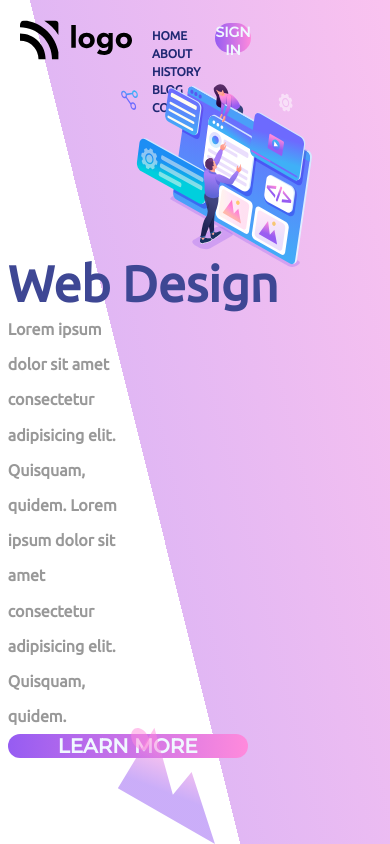
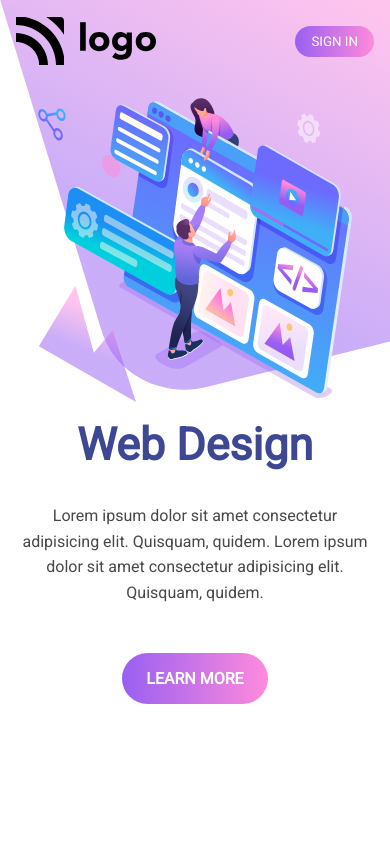
Before and after one commit to RohanKaushik6789/html_css_project8, a website: page index.html in a window 390 px wide. Drawn offline with Linux system fonts and the light colour scheme; a web font is replaced by a local one.

Commit message:
responsiveness

```diff
--- a/css/index.css
+++ b/css/index.css
@@ -1,131 +1,117 @@
-@import url('https://fonts.googleapis.com/css2?family=Ubuntu&display=swap');
-@import url('https://fonts.googleapis.com/css2?family=Sniglet&display=swap');
-@import url('https://fonts.googleapis.com/css2?family=Montserrat:wght@500&display=swap');
-
-*{
-    margin: 0px;
-    padding: 0px;
-    box-sizing: border-box;
-
+* {
+  margin: 0;
+  padding: 0;
+  font-family: "Roboto", Arial, Helvetica, sans-serif;
 }
 
-body{
-    background: linear-gradient(76deg, rgb(255, 255,255) 40%, rgb(225, 183, 244) 40%,rgb(254,196,238) 110%);
-    background-repeat: no-repeat;
-    height: 100vh;
-
-}
-.nav-item{
-    display: inline;
-    margin: 20px;
-    color: rgb(31,40,115);
-    font-size: 16px;
-
-}
-nav{
-    display: flex;
-    justify-content: space-between;
-    padding: 10px;
-
-}
-.nav-items{
-    flex-basis: 40%;
-    margin-top: 15px;
-    font-family: ubuntu;
-
+body {
+  background-repeat: no-repeat;
+  background-position: right top;
+  background-size: contain;
 }
 
-.signin-btn{
-    margin-right: 130px;
-    margin-top: 13px;
-    height: 30px;
-    width: 100px;
-    font-family: montserrat;
-    font-weight: bold;
-    font-size: 14px;
-    color: aliceblue;
-    background:linear-gradient( to right, rgb(150,92,242),rgb(255,138,220) );
-    border: none;
-    border-radius: 15px;
+nav {
+  display: flex;
+  justify-content: space-between;
+  align-items: center;
+  padding: 3rem 9rem;
 }
 
-[alt="logo"]{
-    height: 40px;
-    margin: 10px;
-    border-radius: 5px;
-
+.nav-items {
+  display: flex;
+  gap: 3rem;
+  font-size: 1.2rem;
+  color: #3e4794;
 }
 
-[alt="intro-img"]{
-     position: absolute;
-     width: 49%;
-     height: auto;
-     top: 10%;
-     right: 20%;
+button {
+  background: linear-gradient(to right, #9960f2, #ff8adc);
+  padding: 0.5rem 1rem;
+  border: none;
+  color: #fff;
+  border-radius: 10rem;
 }
 
-.vector-dot{
-    position: absolute;
-    bottom: 11%;
-    left: 33.5%;
-}
-.vector-img
-{
-    position: absolute;
-    bottom: 0px;
-    left: 30%;
+.intro-section {
+  display: flex;
 }
 
-.left-section h1{
-    font-size: 80px;
-    font-family: ubuntu;
-    margin-left: 2%;
-    color: rgb(62,71,148);
-
-}
-.left-section h4{
-   width: 30%;
-   font-family: ubuntu;
-   margin-left: 2%;
-   line-height: 2.2;
-   opacity: 40%;
+.left-section {
+  margin: 6rem 9rem;
 }
 
-.left-section button{
-    width: 240px;
-    height: 12%;
-    font-size: 20px;
-    font-family: montserrat;
-    font-weight: bold;
-    color: aliceblue;
-    background:linear-gradient( to right, rgb(150,92,242),rgb(255,138,220) );
-    border: none;
-    border-radius: 25px;
-    margin-left: 2%;
+.left-section h1 {
+  font-size: 6rem;
+  color: #3e4794;
+  margin-bottom: 2rem;
+}
+.left-section h4 {
+  font-weight: 400;
+  color: #484848;
+  margin-bottom: 3rem;
+  width: 400px;
+  line-height: 1.6;
+}
+.learn-more-btn {
+  font-size: 1.5rem;
+  padding: 1rem 1.5rem;
+  font-weight: 600;
 }
 
-.left-section{
-    height: 400px;
-    display: flex;
-    flex-direction: column;
-    justify-content: center;
-    justify-content: space-around;
-    margin-top: 130px;
+.imgs-div {
+  position: relative;
 }
 
+.intro-img {
+  height: 81vh;
+}
+.vector-dot {
+  position: absolute;
+  bottom: 14rem;
+  left: 4rem;
+}
+.vector-img {
+  position: absolute;
+  bottom: 8.5rem;
+  left: 0.5rem;
+}
 
-@media  (max-width: 1300px){
-    .nav-item{
-        display: inline;
-        margin: 10px;
-        color: rgb(31,40,115);
-        font-size: 12px;}
+@media screen and (max-width: 768px) {
+  nav {
+    padding: 1rem;
+  }
 
-        .left-section h1{
-            font-size: 50px;
-            font-family: ubuntu;
-            margin-left: 2%;
-            color: rgb(62,71,148);}
+  .nav-items {
+    display: none;
+  }
 
+  .intro-section {
+    flex-direction: column-reverse;
+    align-items: center;
+  }
 
+  .left-section {
+    text-align: center;
+    margin: 1rem;
+  }
+
+  .left-section h1 {
+    font-size: 2.8rem;
+  }
+  .left-section h4 {
+    width: auto;
+  }
+  .learn-more-btn {
+    font-size: 1rem;
+  }
+
+  .intro-img {
+    margin-top: 1rem;
+    height: 300px;
+  }
+  .vector-img {
+    position: absolute;
+    bottom: 0rem;
+    left: 0rem;
+  }
 }
--- a/index.html
+++ b/index.html
@@ -1,5 +1,6 @@
 <!DOCTYPE html>
 <html lang="en">
+
 <head>
   <meta charset="UTF-8" />
   <meta http-equiv="X-UA-Compatible" content="IE=edge" />
@@ -7,13 +8,11 @@
   <link rel="stylesheet" href="css/index.css" />
   <link rel="preconnect" href="https://fonts.googleapis.com" />
   <link rel="preconnect" href="https://fonts.gstatic.com" crossorigin />
-    <link
-      href="https://fonts.googleapis.com/css2?family=Roboto&display=swap"
-      rel="stylesheet"
-    />
+  <link href="https://fonts.googleapis.com/css2?family=Roboto&display=swap" rel="stylesheet" />
   <title>Design Landing Page</title>
 </head>
-  <body>
+
+<body style="background-image: url(./images/backcover.svg)">
   <div class="main-div">
     <nav>
       <img src="./images/logo.svg" alt="logo" />
@@ -38,15 +37,11 @@
       </div>
       <div class="imgs-div">
         <img src="./images/vector.svg" alt="vector-img" class="vector-img" />
-          <img
-            src="./images/vector-dot.svg"
-            alt="vector-dot"
-            class="vector-dot"
-          />
-          <img src="./images/intro-img.svg" alt="intro-img"
-          />
+        <img src="./images/vector-dot.svg" alt="vector-dot" class="vector-dot" />
+        <img src="./images/intro-img.svg" alt="intro-img" class="intro-img" />
       </div>
     </div>
   </div>
 </body>
+
 </html>
```
Lines whose indentation alone changed are shown as unchanged.
